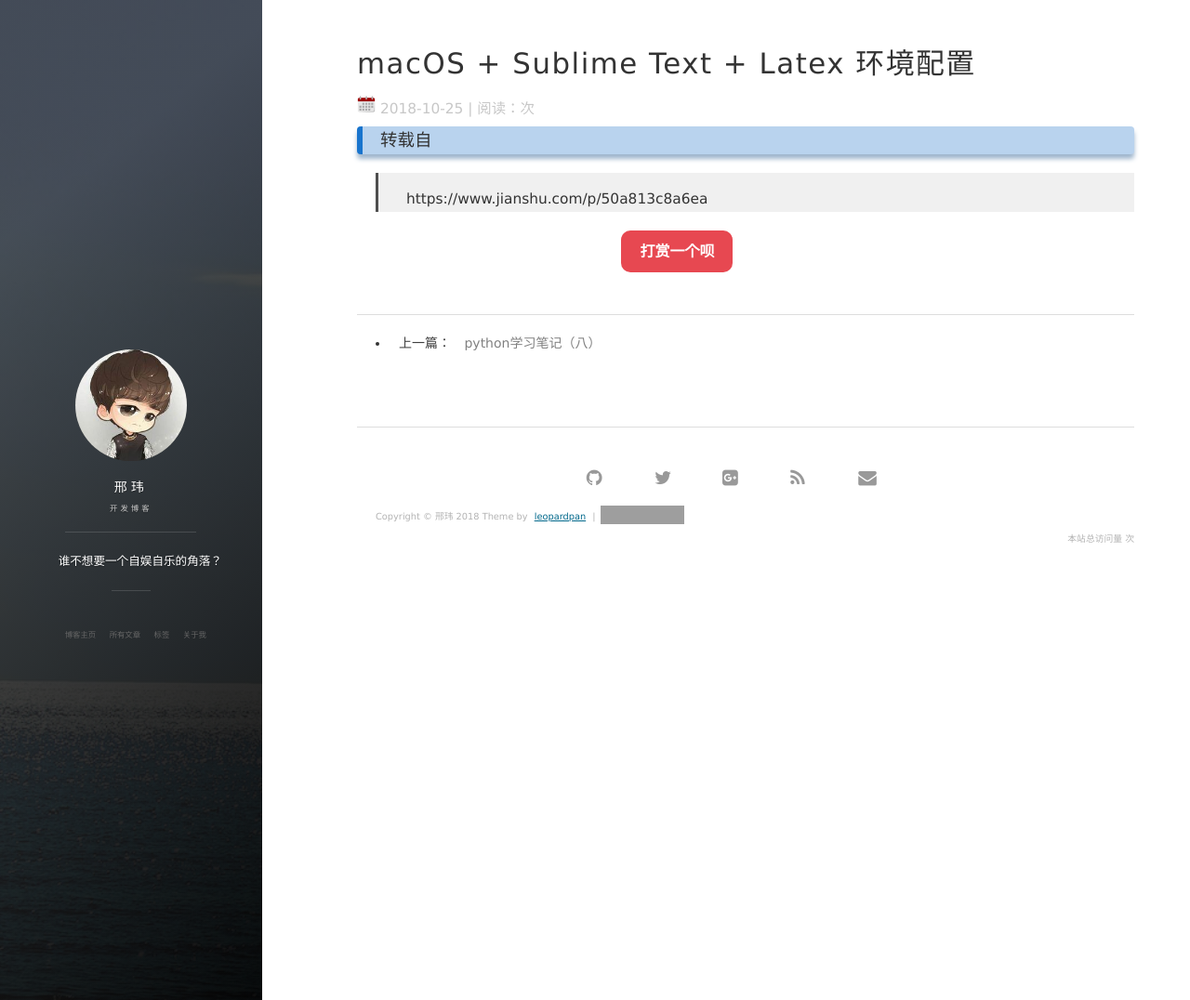
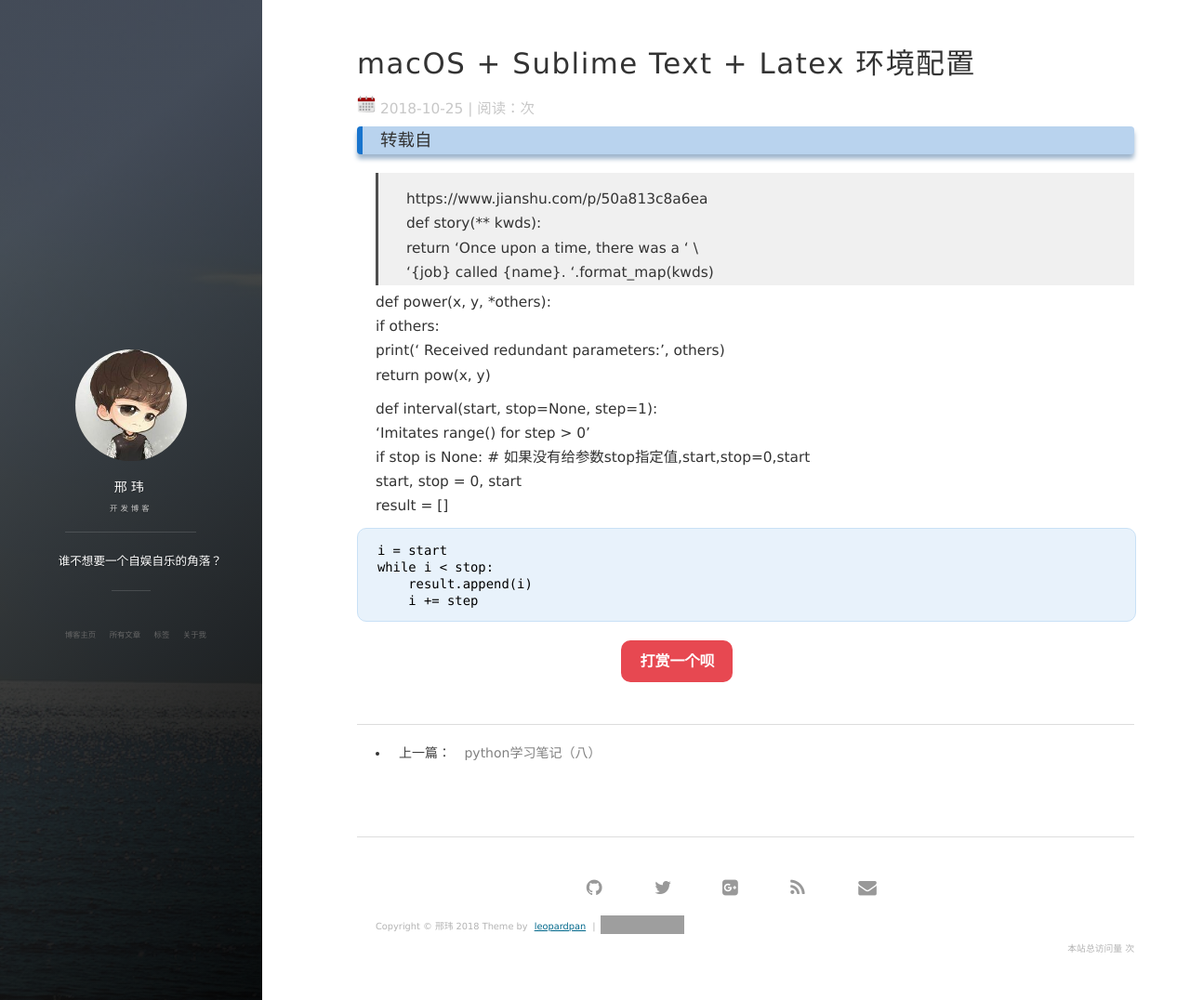
Before and after one commit to Ricky-fight/Ricky-fight.github.io, a Jekyll site: the page built from _posts/2018-10-25-latex-on-macos.md, in a window 1280 px wide and 1076 px high. Shown: the whole window at 93% size. Built offline with Jekyll 4.4.1, drawn with Linux system fonts in a browser that asks for light colours; nearby versions of some CDN libraries; comment, search, counter and statistics services are not loaded; grey boxes are pictures that could not be loaded.

Commit message:
Update 2018-10-25-latex-on-macos.md

```diff
--- a/_posts/2018-10-25-latex-on-macos.md
+++ b/_posts/2018-10-25-latex-on-macos.md
@@ -8,3 +8,24 @@ tags: latex
 
 ### 转载自
 > https://www.jianshu.com/p/50a813c8a6ea
+def story(** kwds):
+    return 'Once upon a time, there was a ' \
+        '{job} called {name}. '.format_map(kwds)
+
+
+def power(x, y, *others):
+    if others:
+        print(' Received redundant parameters:', others)
+    return pow(x, y)
+
+
+def interval(start, stop=None, step=1):
+    'Imitates range() for step > 0'
+    if stop is None:  # 如果没有给参数stop指定值,start,stop=0,start
+        start, stop = 0, start
+    result = []
+
+    i = start
+    while i < stop:
+        result.append(i)
+        i += step
```
